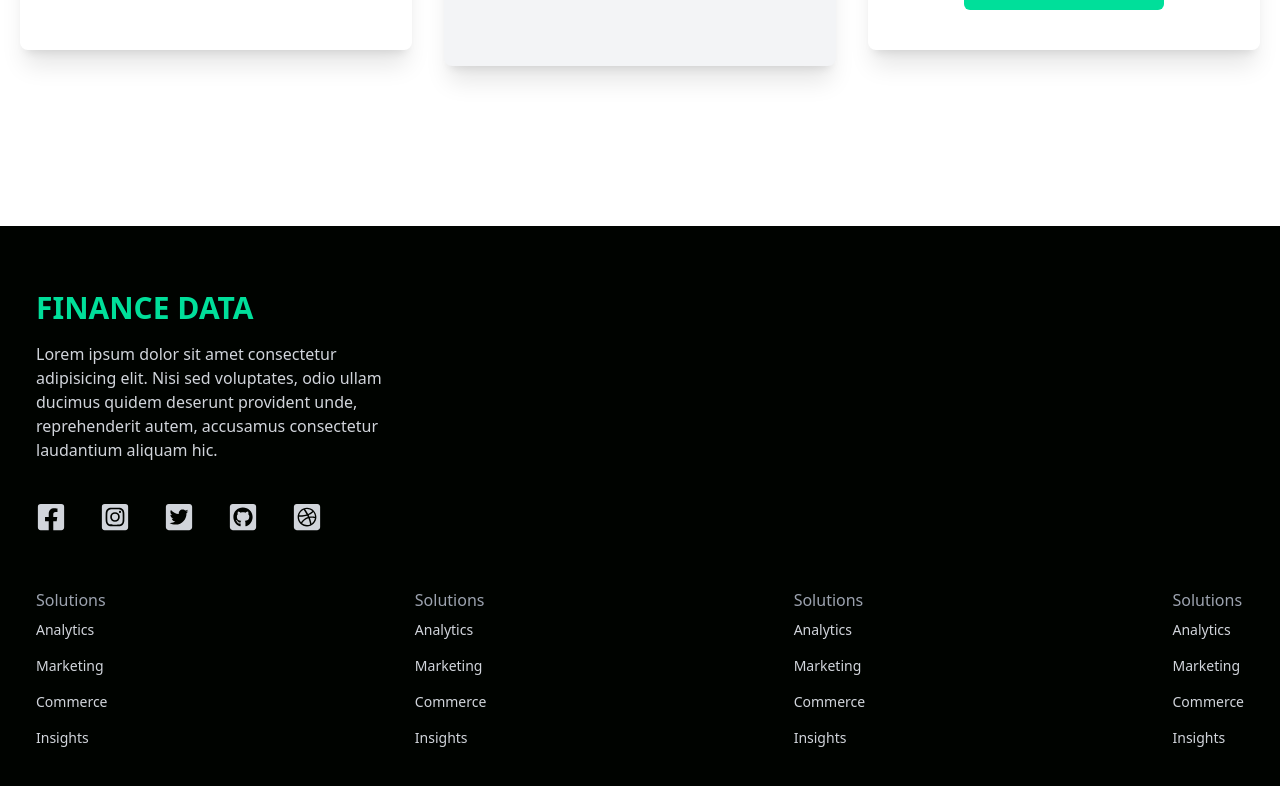
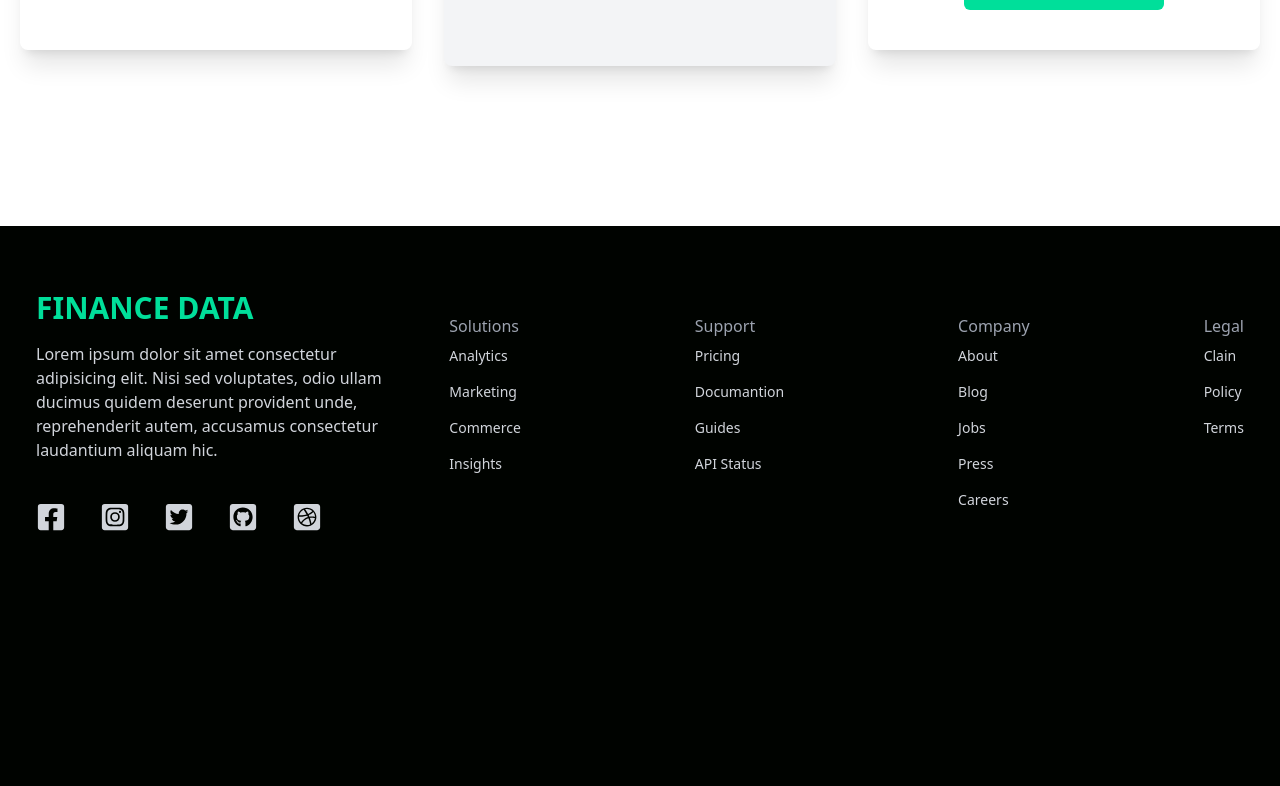
Before and after one commit to senceralp01/React-finance-app, a React (Create React App) app: page / in a window 1280 px wide. Shown: the part 2248-3034 px from the top of the page. After the commit the page ends 2868 px from the top, so only its background shows below. Built offline with nearby package versions, Linux system fonts and the light colour scheme.

Commit message:
completed Footer component

```diff
--- a/src/components/Footer.jsx
+++ b/src/components/Footer.jsx
@@ -15,7 +15,7 @@ const Footer = () => {
                 <FaDribbbleSquare size={30} />
             </div>
         </div>
-        <div className='lg:col-span-3 flex justify-between'>
+        <div className='lg:col-span-2 flex justify-between mt-6'>
             <div>
                 <h6 className='font-medium text-gray-400'>Solutions</h6>
                 <ul>
@@ -26,30 +26,30 @@ const Footer = () => {
                 </ul>
             </div>
             <div>
-                <h6 className='font-medium text-gray-400'>Solutions</h6>
+                <h6 className='font-medium text-gray-400'>Support</h6>
                 <ul>
-                    <li className='py-2 text-sm'>Analytics</li>
-                    <li className='py-2 text-sm'>Marketing</li>
-                    <li className='py-2 text-sm'>Commerce</li>
-                    <li className='py-2 text-sm'>Insights</li>
+                    <li className='py-2 text-sm'>Pricing</li>
+                    <li className='py-2 text-sm'>Documantion</li>
+                    <li className='py-2 text-sm'>Guides</li>
+                    <li className='py-2 text-sm'>API Status</li>
                 </ul>
             </div>
             <div>
-                <h6 className='font-medium text-gray-400'>Solutions</h6>
+                <h6 className='font-medium text-gray-400'>Company</h6>
                 <ul>
-                    <li className='py-2 text-sm'>Analytics</li>
-                    <li className='py-2 text-sm'>Marketing</li>
-                    <li className='py-2 text-sm'>Commerce</li>
-                    <li className='py-2 text-sm'>Insights</li>
+                    <li className='py-2 text-sm'>About</li>
+                    <li className='py-2 text-sm'>Blog</li>
+                    <li className='py-2 text-sm'>Jobs</li>
+                    <li className='py-2 text-sm'>Press</li>
+                    <li className='py-2 text-sm'>Careers</li>
                 </ul>
             </div>
             <div>
-                <h6 className='font-medium text-gray-400'>Solutions</h6>
+                <h6 className='font-medium text-gray-400'>Legal</h6>
                 <ul>
-                    <li className='py-2 text-sm'>Analytics</li>
-                    <li className='py-2 text-sm'>Marketing</li>
-                    <li className='py-2 text-sm'>Commerce</li>
-                    <li className='py-2 text-sm'>Insights</li>
+                    <li className='py-2 text-sm'>Clain</li>
+                    <li className='py-2 text-sm'>Policy</li>
+                    <li className='py-2 text-sm'>Terms</li>
                 </ul>
             </div>
         </div>
--- a/src/components/Navbar.jsx
+++ b/src/components/Navbar.jsx
@@ -2,7 +2,7 @@ import React, { useState } from 'react'
 import { CgMenu, CgClose } from 'react-icons/cg'
 
 const Navbar = () => {
-    const [nav, setNav] = useState(true);
+    const [nav, setNav] = useState(false);
 
     const handleNav = () => {
         setNav(!nav)
@@ -19,9 +19,9 @@ const Navbar = () => {
                 <li className='p-4'>Contact</li>
             </ul>
             <div onClick={handleNav} className='block md:hidden'>
-                {!nav ? <CgClose size={20} /> : <CgMenu size={20} />}
+                {nav ? <CgClose size={20} /> : <CgMenu size={20} />}
             </div>
-            <div className={!nav ? 'fixed left-0 top-0 w-[60%] h-full border-r border-r-gray-900 bg-[#000300] ease-in-out duration-500' : 'fixed left-[-100%]'}>
+            <div className={nav ? 'fixed left-0 top-0 w-[60%] h-full border-r border-r-gray-900 bg-[#000300] ease-in-out duration-500' : 'fixed left-[-100%]'}>
                 <h1 className='w-full text-3xl font-bold text-[#00df9a] m-4'>FINANCE DATA</h1>
                 <ul className='uppercase p-4'>
                     <li className='p-4 border-b border-b-gray-600'>Home</li>
```
